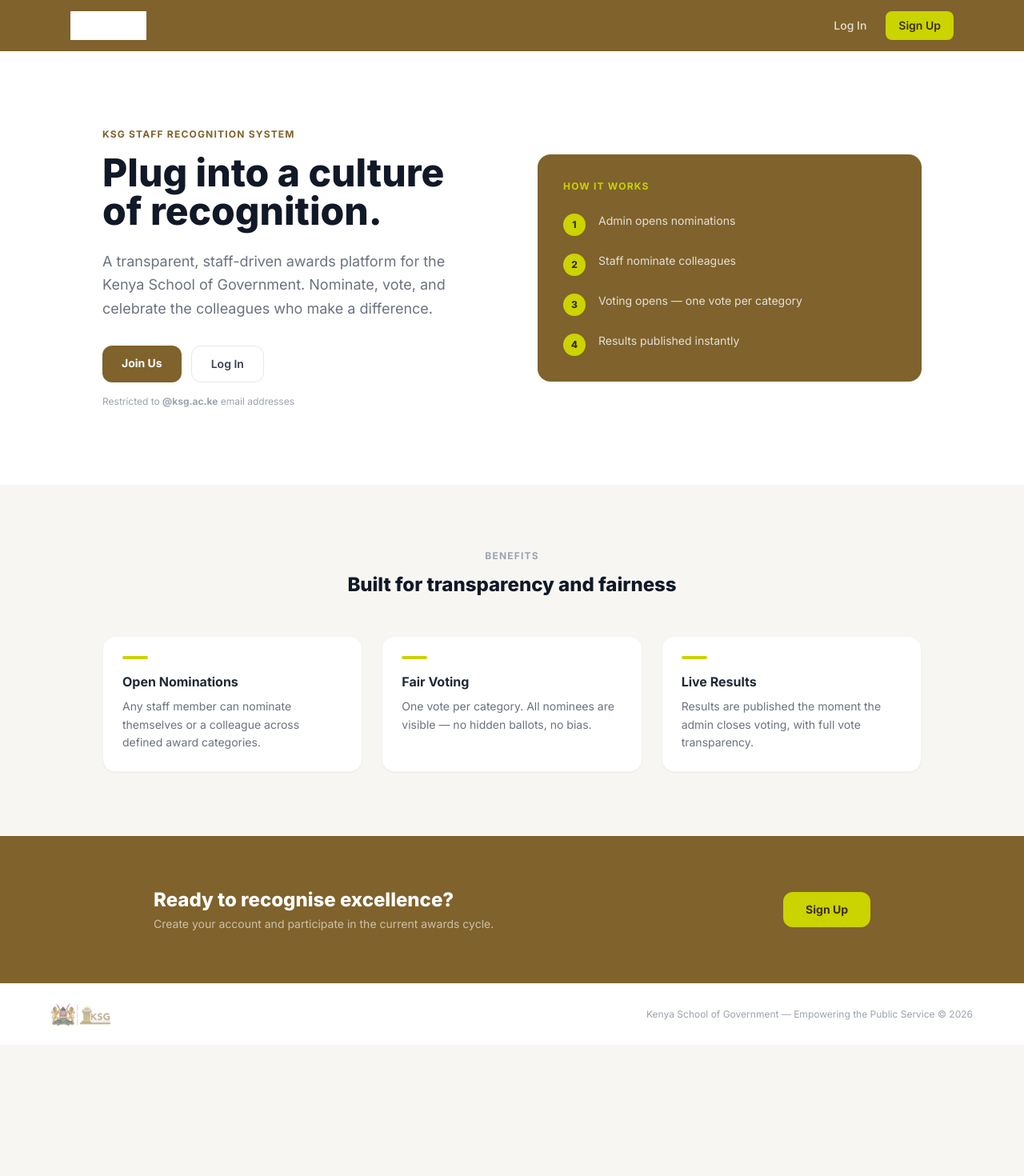
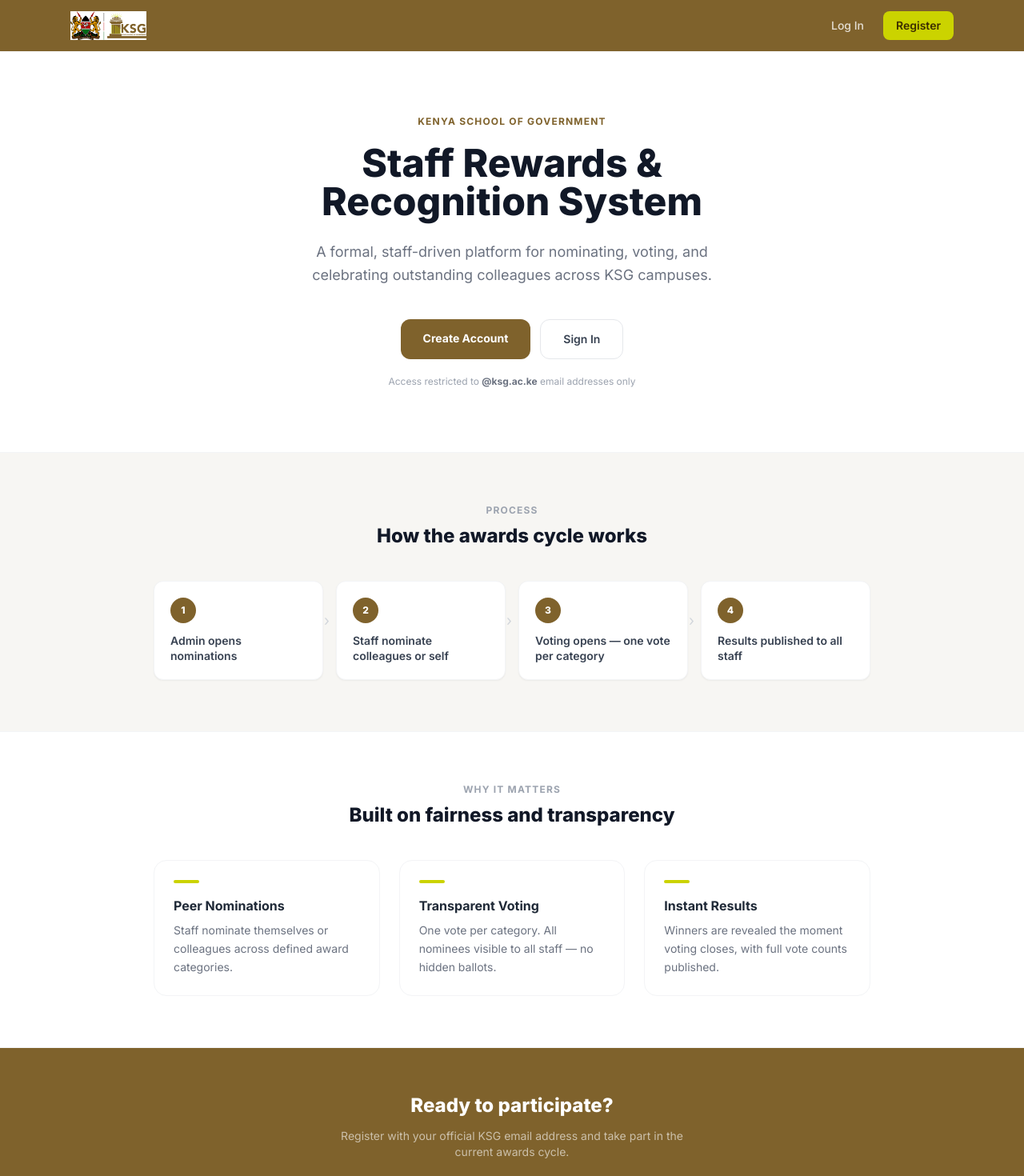
Before and after one commit to Langat18/keg-awards, a React (Vite) app in the folder frontend/: page / in a window 1280 px wide. Shown: the top 1470 px of the page at 80% size. Before the commit the page ends 1306 px from the top, so only its background shows below. Built offline with nearby package versions, Linux system fonts and the light colour scheme.

Commit message:
Feat: Enhancin the landing page for the logo

```diff
--- a/frontend/src/pages/guest/Landing.jsx
+++ b/frontend/src/pages/guest/Landing.jsx
@@ -1,20 +1,28 @@
+
 import { useEffect } from 'react';
 import { Link, useNavigate } from 'react-router-dom';
 import { useAuth } from '../../store/AuthContext';
 
-const BENEFITS = [
+const FEATURES = [
   {
-    title: 'Open Nominations',
-    desc:  'Any staff member can nominate themselves or a colleague across defined award categories.',
+    title: 'Peer Nominations',
+    desc:  'Staff nominate themselves or colleagues across defined award categories.',
   },
   {
-    title: 'Fair Voting',
-    desc:  'One vote per category. All nominees are visible — no hidden ballots, no bias.',
+    title: 'Transparent Voting',
+    desc:  'One vote per category. All nominees visible to all staff — no hidden ballots.',
   },
   {
-    title: 'Live Results',
-    desc:  'Results are published the moment the admin closes voting, with full vote transparency.',
+    title: 'Instant Results',
+    desc:  'Winners are revealed the moment voting closes, with full vote counts published.',
   },
+];
+
+const STEPS = [
+  { n: '1', label: 'Admin opens nominations' },
+  { n: '2', label: 'Staff nominate colleagues or self' },
+  { n: '3', label: 'Voting opens — one vote per category' },
+  { n: '4', label: 'Results published to all staff' },
 ];
 
 export default function Landing() {
@@ -28,129 +36,111 @@
   return (
     <div className="min-h-screen bg-white flex flex-col">
 
-      {/* ── Nav ── */}
-      <header className="bg-[#7F622C] sticky top-0 z-40">
+
+      <header className="bg-[#7F622C] sticky top-0 z-40 shadow-sm">
         <div className="max-w-6xl mx-auto px-6 h-16 flex items-center justify-between">
-          <div className="flex items-center gap-3">
-            <img src="/ksg-logo.png" alt="KSG" className="h-9 w-auto brightness-0 invert" />
-          </div>
+          <img src="/ksg-logo.png" alt="Kenya School of Government" className="h-9 w-auto" />
           <div className="flex items-center gap-2">
-            <Link
-              to="/login"
-              className="text-sm font-medium text-white/80 hover:text-white px-4 py-2 rounded-lg hover:bg-white/10 transition-colors"
-            >
+            <Link to="/login" className="text-sm font-medium text-white/80 hover:text-white px-4 py-2 rounded-lg hover:bg-white/10 transition-colors">
               Log In
             </Link>
-            <Link
-              to="/register"
-              className="text-sm font-semibold bg-[#CBD300] text-[#3d2e00] px-4 py-2 rounded-lg hover:bg-[#b8be00] transition-colors"
-            >
-              Sign Up
+            <Link to="/register" className="text-sm font-semibold bg-[#CBD300] text-[#3d2e00] px-4 py-2 rounded-lg hover:bg-[#b8be00] transition-colors">
+              Register
             </Link>
           </div>
         </div>
       </header>
 
-      {/* ── Hero ── */}
-      <section className="bg-white py-24 px-6 border-b border-gray-100">
-        <div className="max-w-5xl mx-auto flex flex-col lg:flex-row items-center gap-16">
-          <div className="flex-1">
-            <p className="text-xs font-bold uppercase tracking-widest text-[#7F622C] mb-4">
-              KSG Staff Recognition System
+      <section className="bg-white py-20 px-6 border-b border-gray-100">
+        <div className="max-w-3xl mx-auto text-center">
+          <p className="text-xs font-bold uppercase tracking-widest text-[#7F622C] mb-5">
+            Kenya School of Government
           </p>
           <h1 className="text-4xl sm:text-5xl font-black text-gray-900 leading-tight mb-6">
-              Plug into a culture<br />of recognition.
+            Staff Rewards &amp;<br />Recognition System
           </h1>
-            <p className="text-gray-500 text-lg leading-relaxed mb-8 max-w-lg">
-              A transparent, staff-driven awards platform for the Kenya School of Government.
-              Nominate, vote, and celebrate the colleagues who make a difference.
+          <p className="text-gray-500 text-lg leading-relaxed mb-10 max-w-xl mx-auto">
+            A formal, staff-driven platform for nominating, voting, and celebrating outstanding colleagues across KSG campuses.
           </p>
-            <div className="flex flex-wrap gap-3">
-              <Link
-                to="/register"
-                className="bg-[#7F622C] text-white font-bold px-6 py-3 rounded-xl hover:bg-[#5c4620] transition-colors text-sm"
-              >
-                Join Us
+          <div className="flex flex-col sm:flex-row gap-3 justify-center">
+            <Link to="/register" className="bg-[#7F622C] text-white font-bold px-7 py-3.5 rounded-xl hover:bg-[#5c4620] transition-colors text-sm">
+              Create Account
             </Link>
-              <Link
-                to="/login"
-                className="border border-gray-200 text-gray-700 font-semibold px-6 py-3 rounded-xl hover:border-[#7F622C] hover:text-[#7F622C] transition-colors text-sm"
-              >
-                Log In
+            <Link to="/login" className="border border-gray-200 text-gray-700 font-semibold px-7 py-3.5 rounded-xl hover:border-[#7F622C] hover:text-[#7F622C] transition-colors text-sm">
+              Sign In
             </Link>
           </div>
-            <p className="text-xs text-gray-400 mt-4">
-              Restricted to <strong>@ksg.ac.ke</strong> email addresses
+          <p className="text-xs text-gray-400 mt-5">
+            Access restricted to <strong className="text-gray-500">@ksg.ac.ke</strong> email addresses only
           </p>
-          </div>
-
-          {/* Visual panel */}
-          <div className="flex-1 w-full max-w-sm lg:max-w-none">
-            <div className="bg-[#7F622C] rounded-2xl p-8 text-white">
-              <p className="text-xs font-bold uppercase tracking-widest text-[#CBD300] mb-6">How it works</p>
-              <div className="space-y-5">
-                {['Admin opens nominations', 'Staff nominate colleagues', 'Voting opens — one vote per category', 'Results published instantly'].map((step, i) => (
-                  <div key={i} className="flex items-start gap-4">
-                    <span className="w-7 h-7 rounded-full bg-[#CBD300] text-[#3d2e00] text-xs font-black flex items-center justify-center shrink-0 mt-0.5">
-                      {i + 1}
-                    </span>
-                    <p className="text-white/80 text-sm leading-relaxed">{step}</p>
-                  </div>
-                ))}
-              </div>
-            </div>
-          </div>
         </div>
       </section>
 
-      {/* ── Benefits ── */}
-      <section className="bg-[#f7f6f3] py-20 px-6">
-        <div className="max-w-5xl mx-auto">
-          <p className="text-xs font-bold uppercase tracking-widest text-gray-400 mb-3 text-center">Benefits</p>
-          <h2 className="text-2xl font-black text-gray-900 text-center mb-12">
-            Built for transparency and fairness
-          </h2>
-          <div className="grid sm:grid-cols-3 gap-6">
-            {BENEFITS.map(b => (
-              <div key={b.title} className="bg-white rounded-2xl p-6 border border-gray-100 shadow-sm">
-                <div className="w-8 h-1 bg-[#CBD300] rounded-full mb-4" />
-                <h3 className="font-bold text-gray-800 mb-2">{b.title}</h3>
-                <p className="text-gray-500 text-sm leading-relaxed">{b.desc}</p>
+      <section className="bg-[#f7f6f3] py-16 px-6 border-b border-gray-100">
+        <div className="max-w-4xl mx-auto">
+          <p className="text-xs font-bold uppercase tracking-widest text-gray-400 mb-2 text-center">Process</p>
+          <h2 className="text-2xl font-black text-gray-900 text-center mb-10">How the awards cycle works</h2>
+          <div className="grid sm:grid-cols-4 gap-4">
+            {STEPS.map((s, i) => (
+              <div key={s.n} className="relative">
+                <div className="bg-white rounded-xl p-5 border border-gray-100 shadow-sm h-full">
+                  <div className="w-8 h-8 rounded-full bg-[#7F622C] text-white text-xs font-black flex items-center justify-center mb-3">
+                    {s.n}
+                  </div>
+                  <p className="text-sm font-semibold text-gray-700 leading-snug">{s.label}</p>
+                </div>
+                {i < STEPS.length - 1 && (
+                  <div className="hidden sm:block absolute top-9 -right-2 text-gray-300 text-lg z-10">›</div>
+                )}
               </div>
             ))}
           </div>
         </div>
       </section>
 
-      {/* ── CTA strip ── */}
-      <section className="bg-[#7F622C] py-16 px-6">
-        <div className="max-w-4xl mx-auto flex flex-col sm:flex-row items-center justify-between gap-6">
-          <div>
-            <h2 className="text-2xl font-black text-white mb-1">
-              Ready to recognise excellence?
+      <section className="bg-white py-16 px-6 border-b border-gray-100">
+        <div className="max-w-4xl mx-auto">
+          <p className="text-xs font-bold uppercase tracking-widest text-gray-400 mb-2 text-center">Why it matters</p>
+          <h2 className="text-2xl font-black text-gray-900 text-center mb-10">Built on fairness and transparency</h2>
+          <div className="grid sm:grid-cols-3 gap-6">
+            {FEATURES.map(f => (
+              <div key={f.title} className="border border-gray-100 rounded-2xl p-6 hover:border-[#CBD300] transition-colors">
+                <div className="w-8 h-1 bg-[#CBD300] rounded-full mb-4" />
+                <h3 className="font-bold text-gray-800 mb-2">{f.title}</h3>
+                <p className="text-gray-500 text-sm leading-relaxed">{f.desc}</p>
+              </div>
+            ))}
+          </div>
+        </div>
+      </section>
+
+      <section className="bg-[#7F622C] py-14 px-6">
+        <div className="max-w-3xl mx-auto text-center">
+          <h2 className="text-2xl font-black text-white mb-3">
+            Ready to participate?
           </h2>
-            <p className="text-white/60 text-sm">
-              Create your account and participate in the current awards cycle.
+          <p className="text-white/60 text-sm mb-7 max-w-md mx-auto">
+            Register with your official KSG email address and take part in the current awards cycle.
           </p>
-          </div>
           <Link
             to="/register"
-            className="shrink-0 bg-[#CBD300] text-[#3d2e00] font-bold px-7 py-3 rounded-xl hover:bg-[#b8be00] transition-colors text-sm"
+            className="inline-block bg-[#CBD300] text-[#3d2e00] font-bold px-8 py-3.5 rounded-xl hover:bg-[#b8be00] transition-colors text-sm"
           >
-            Sign Up
+            Create Your Account
           </Link>
         </div>
       </section>
 
-      {/* ── Footer ── */}
       <footer className="bg-white border-t border-gray-100 py-6 px-6">
         <div className="max-w-6xl mx-auto flex flex-col sm:flex-row items-center justify-between gap-3">
-          <img src="/ksg-logo.png" alt="KSG" className="h-7 w-auto opacity-50" />
-          <p className="text-xs text-gray-400">
-            Kenya School of Government — Empowering the Public Service &copy; {new Date().getFullYear()}
+          <img src="/ksg-logo.png" alt="KSG" className="h-7 w-auto opacity-70" />
+          <p className="text-xs text-gray-400 text-center">
+            &copy; {new Date().getFullYear()} Kenya School of Government. All rights reserved.
           </p>
+          <p className="text-xs text-gray-400">Empowering the Public Service</p>
         </div>
       </footer>
+
     </div>
   );
 }
```
Lines whose indentation alone changed are shown as unchanged.
